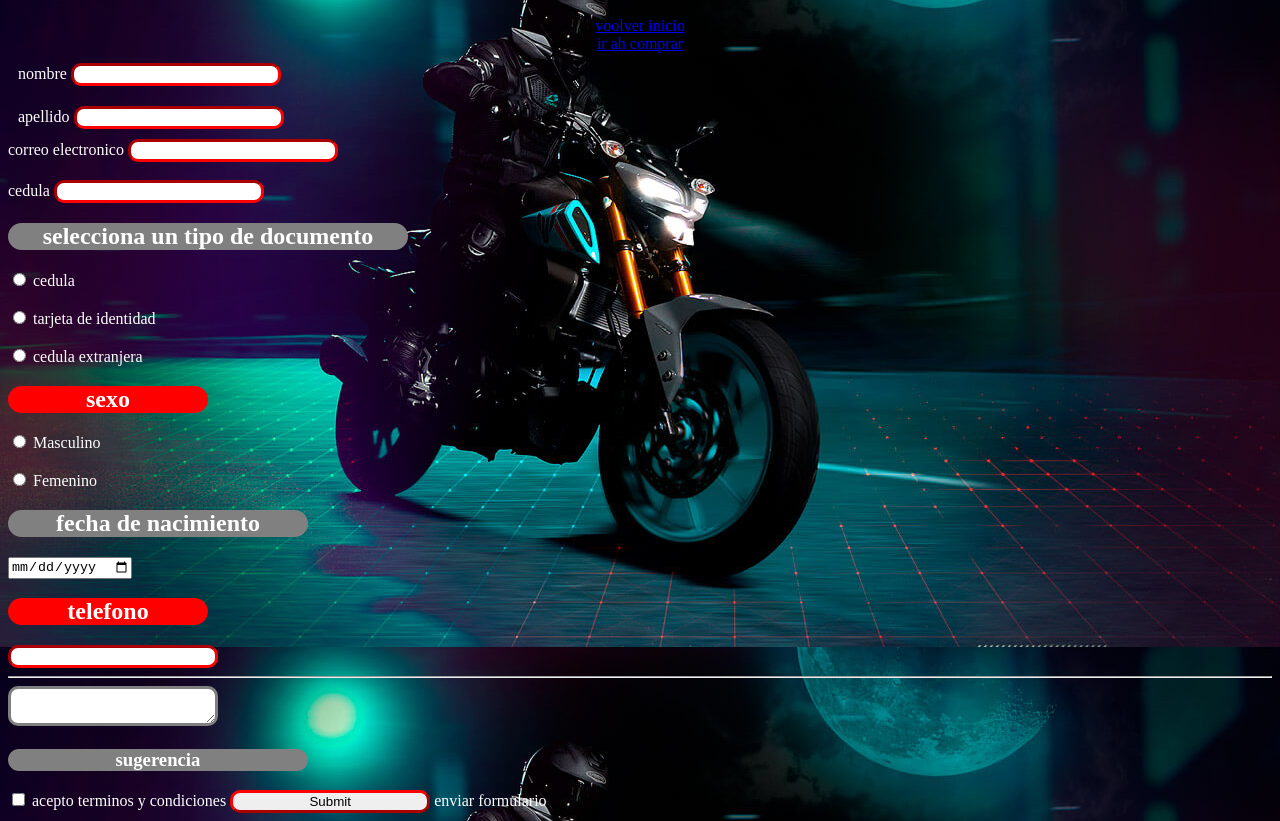
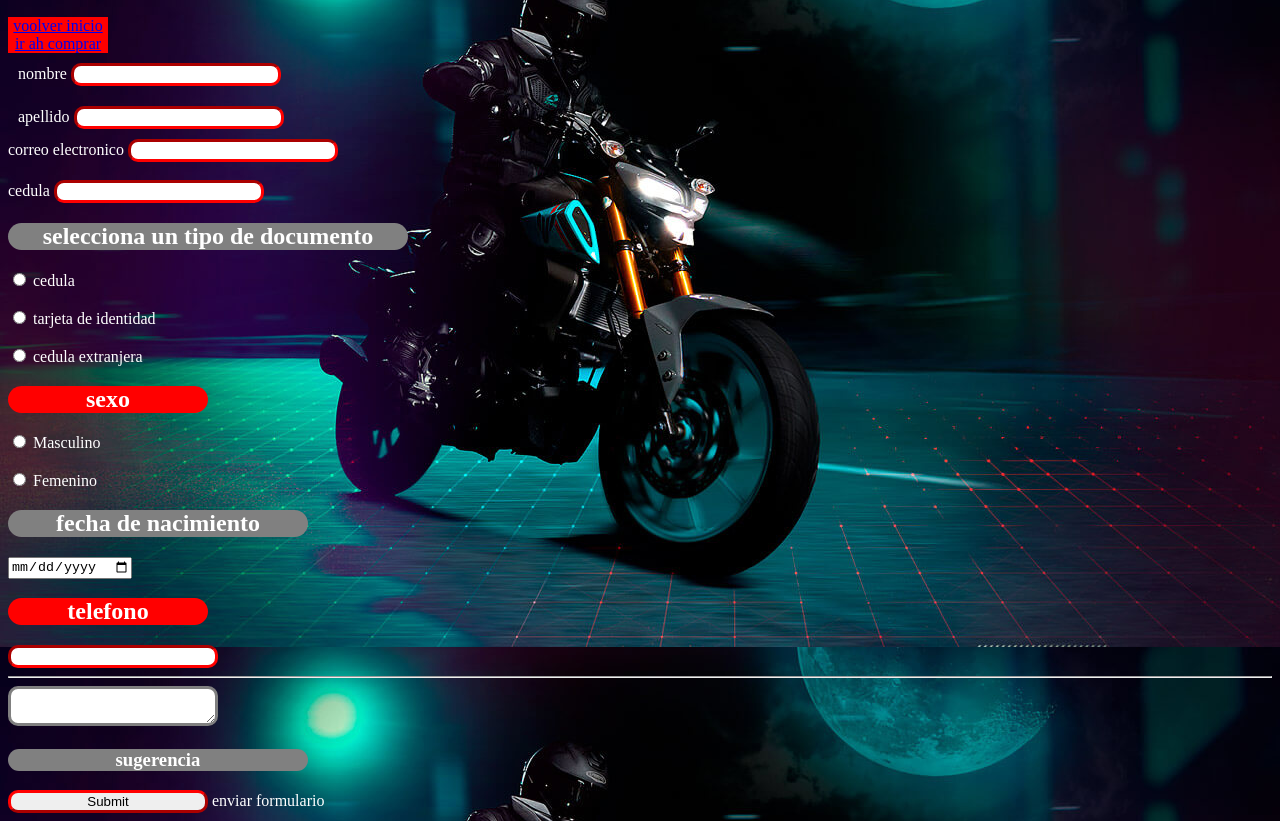
Before and after one commit to stivenbot/PROGRAMACION, a plain HTML site: page formulario.html in a window 1280 px wide. Shown: the part 121-942 px from the top of the page. Drawn offline with Linux system fonts and the light colour scheme.

Commit message:
cambios mios

```diff
--- a/formulario.html
+++ b/formulario.html
@@ -15,6 +15,7 @@
 
     <div class="volver">
         <a href="index.html">voolver inicio</a>
+        <link rel="stylesheet" href="tana.css">
         <br>
         <a href="comprar.html"> ir ah comprar </a>
     </div>
@@ -80,15 +81,12 @@
         </p>
 
 
-        <input id="terminos " name="terminos" type="checkbox">
-        <label for=" terminos"> acepto terminos y condiciones</label>
-
-
         <input class="de" id="enviar formulario" name="enviar" type="submit">
         <label for="enviar"> enviar formulario</label>
 
 
     </form>
+
 </body>
 
 </html>
--- a/tana.css
+++ b/tana.css
@@ -117,7 +117,15 @@
     background-image: url(imagenes/mt15_prehome.jpg) ;
    background-color: rgba(0, 0, 0, 0);
    background-blend-mode: color-burn ;
+
 }
 .marco{
     padding: 10px;
 }
+.volver{
+    background:red;
+    width: 100px;
+    border-width: medium;
+    text-align: center;
+
+}
```
